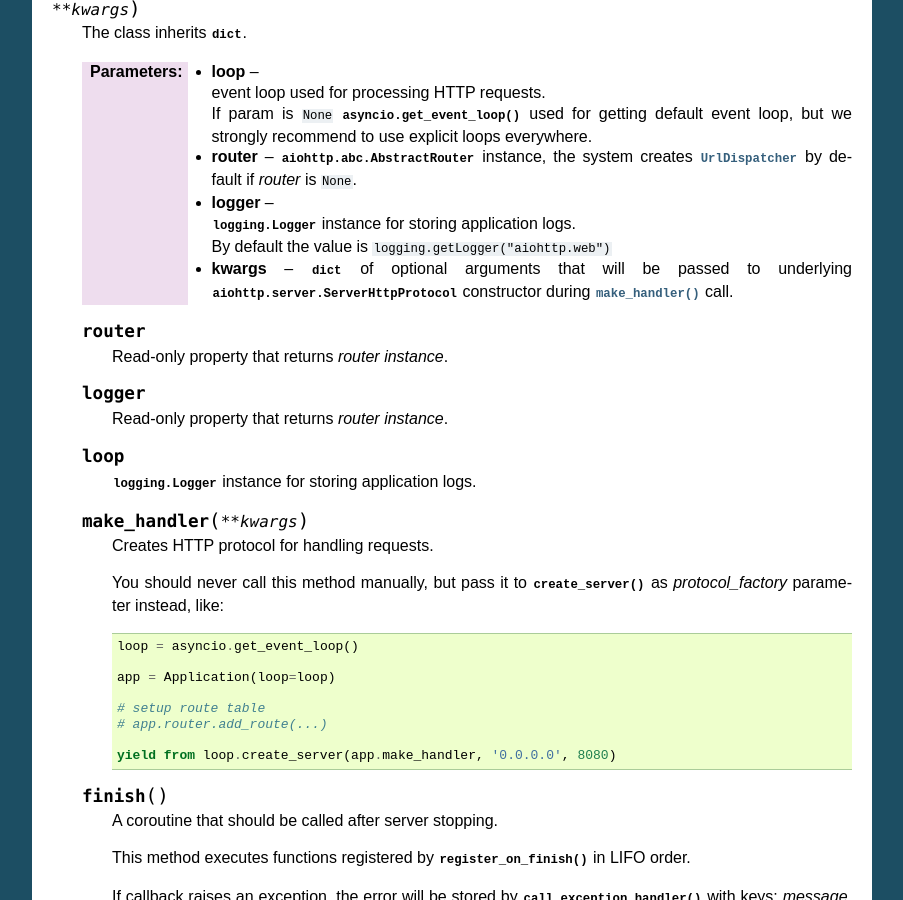
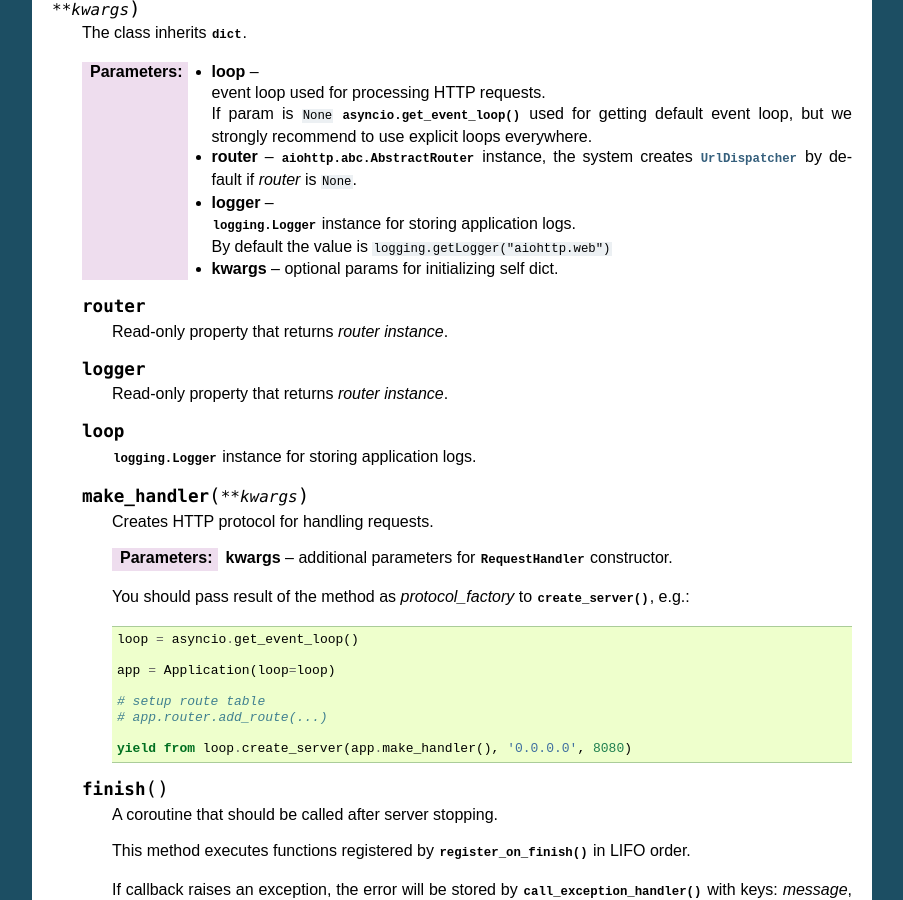
Before and after one commit to MegaDev007/aiohttp, a Sphinx documentation site: the page built from docs/web.rst, in a window 1280 px wide and 900 px high, scrolled down 9848 px. Shown: the whole window, without its empty margins (198-1101 px from the left). Built offline with Sphinx 7.4.7, drawn with Linux system fonts in a browser that asks for light colours; some of the changed text lies outside the part shown.

Commit message:
Update web docs

```diff
--- a/docs/web.rst
+++ b/docs/web.rst
@@ -36,7 +36,7 @@ method*, *path* and *handler*::
 After that, create a server and run the *asyncio loop* as usual::
 
    loop = asyncio.get_event_loop()
-   f = loop.create_server(app.make_handler, '0.0.0.0', 8080)
+   f = loop.create_server(app.make_handler(), '0.0.0.0', 8080)
    srv = loop.run_until_complete(f)
    print('serving on', srv.sockets[0].getsockname())
    try:
@@ -700,10 +700,7 @@ arbitrary properties for later access from
 
                   By default the value is ``logging.getLogger("aiohttp.web")``
 
-   :param kwargs: :class:`dict` of optional arguments that will be
-                  passed to underlying
-                  :class:`aiohttp.server.ServerHttpProtocol`
-                  constructor during :meth:`make_handler` call.
+   :param kwargs: optional params for initializing self dict.
 
    .. attribute:: router
 
@@ -721,9 +718,11 @@ arbitrary properties for later access from
 
       Creates HTTP protocol for handling requests.
 
-      You should never call this method manually, but pass it to
-      :meth:`~asyncio.BaseEventLoop.create_server` as
-      *protocol_factory* parameter instead, like::
+      :param kwargs: additional parameters for :class:`RequestHandler`
+                     constructor.
+
+      You should pass result of the method as *protocol_factory* to
+      :meth:`~BaseEventLoop.create_server`, e.g.::
 
 
          loop = asyncio.get_event_loop()
@@ -733,7 +732,7 @@ arbitrary properties for later access from
          # setup route table
          # app.router.add_route(...)
 
-         yield from loop.create_server(app.make_handler, '0.0.0.0', 8080)
+         yield from loop.create_server(app.make_handler(), '0.0.0.0', 8080)
 
    .. method:: finish()
 
```
Also changed, not shown: other parts of docs/web.rst (+2 -2 lines).
